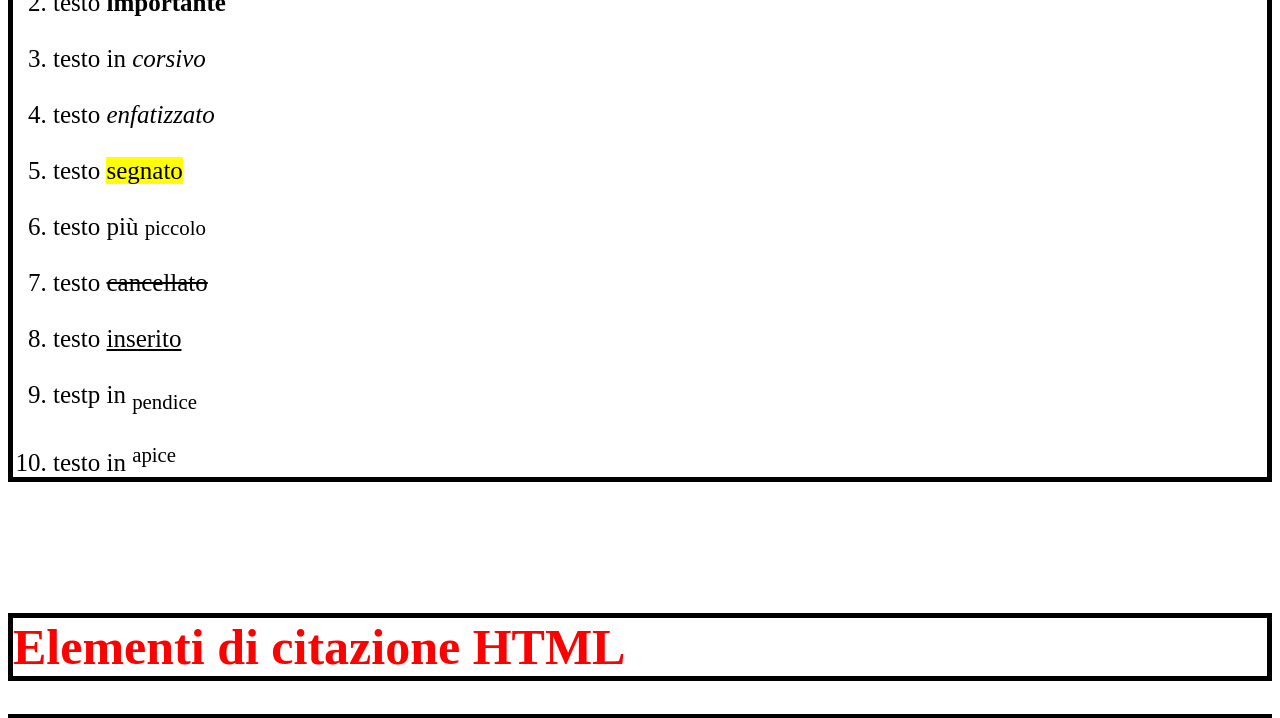
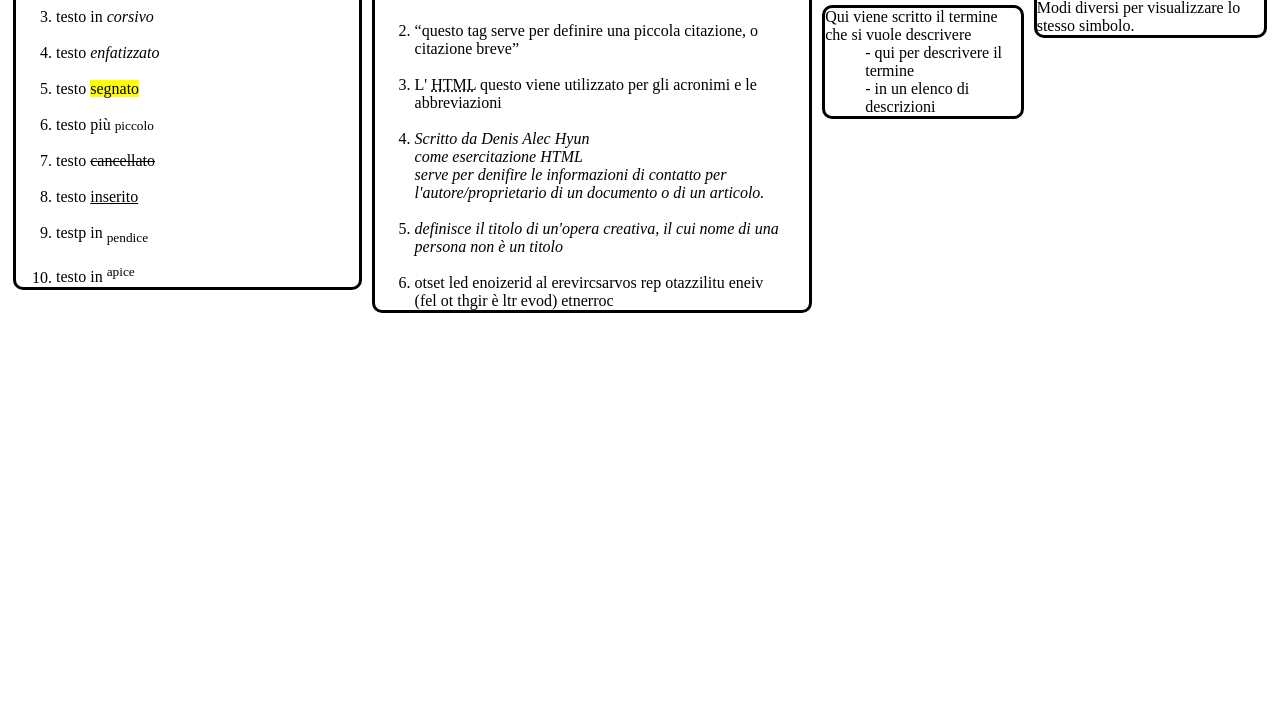
Before and after one commit to denisalecexe/approfondimento_html_e_css, a plain HTML site: page index.html in a window 1280 px wide. Shown: the part 207-925 px from the top of the page. After the commit the page ends 800 px from the top, so only its background shows below. Drawn offline with Linux system fonts and the light colour scheme.

Commit message:
add: flexbox ed improvment

```diff
--- a/index.html
+++ b/index.html
@@ -10,6 +10,9 @@
 
 <body>
 
+  <div class="conteiner">
+
+    <div class="formattazion">
       <h1 class="title">Elementi di formattazione</h1>
 
       <ol class="list">
@@ -33,12 +36,9 @@
         <br>
         <li>testo in <sup>apice</sup></li>
       </ol>
+    </div>
 
-  <br>
-  <br>
-  <br>
-  <br>
-
+    <div class="citazione">
       <h1 class="title">Elementi di citazione HTML</h1>
 
     <ol class="list">
@@ -54,12 +54,9 @@
       <br>
       <li><bdo dir="rtl">viene utilizzato per sovrascrivere la direzione del testo corrente (dove rtl è right to lef)</bdo></li>
     </ol>
+    </div>
 
-  <br>
-  <br>
-  <br>
-  <br>
-
+    <div class="liste">
       <h1 class="title">Le liste</h1>
 
     <ol class="list">
@@ -77,12 +74,9 @@
       <dd>- qui per descrivere il termine</dd>
       <dd>- in un elenco di descrizioni</dd>
     </dl>
+    </div>
 
-  <br>
-  <br>
-  <br>
-  <br>
-
+    <div class="simboli">
       <h1 class="title">Simboli</h1>
 
     <P class="text">
@@ -94,6 +88,10 @@
       Con il valore del nome dell'identità visualizzerò &forall; <br>
       Modi diversi per visualizzare lo stesso simbolo.
     </p>
+    </div>
+
+
+  </div>
 
 </body>
 
--- a/style/style.css
+++ b/style/style.css
@@ -1,11 +1,24 @@
 .title {
   color: red;
   font-size: 50px;
-  border: black solid 5px;
 }
 
+.title,
 .list,
 .text {
-  font-size: 25px;
-  border: black solid 5px;
+  border: black solid 3px;
+  border-radius: 10px;
+  margin: 5px;
 }
+
+.conteiner {
+  display: flex;
+}
+
+.formattazione,
+.citazione,
+.liste,
+.simboli {
+  justify-content: center;
+  align-items: center;
+}
```
Lines whose indentation alone changed are shown as unchanged.
